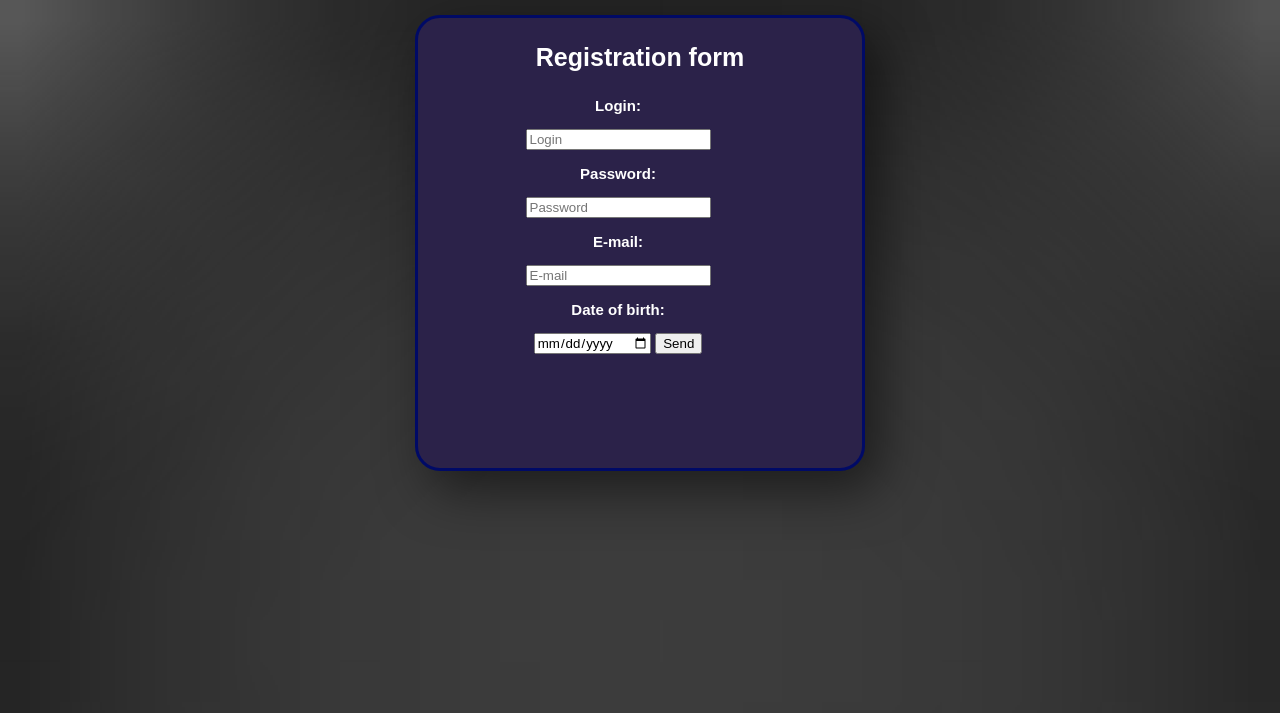
After one commit to DevXord/Ticket_System, a PHP site: page /regside.html in a window 1280 px wide. The commit adds this page. Shown: the top 713 px of the page. Run offline with PHP 8.4, Linux system fonts and the light colour scheme.

Commit message:
Update login side and register side

```diff
--- a/index.html
+++ b/index.html
@@ -17,7 +17,7 @@
                     <input type="text" name="login_data" placeholder="LOGIN" maxlength="14" required="required">
                     <input type="password"  name="password_data" placeholder="PASSWORD" maxlength="17" required="required">
                     <input type="submit" value="Login" name="login_button">
-                    <input type="button" value="Register" name="register_button">
+                    <a href="regside.html"> <input type="button" value="Register" name="register_button"></a>
 
                 </form>
             </div>
--- /dev/null
+++ b/regside.html
@@ -0,0 +1,30 @@
+<!DOCTYPE html>
+
+<html lang="pl">
+    <head>
+        <meta charset="UTF-8" />
+        <title>Register side</title>
+        <link rel="stylesheet" type="text/css" href="stylereg.css" />
+    </head>
+
+    <body>
+        <div id="contener">
+            <p>Registration form</p>
+
+            <div id="register_box">
+                <form action="#" method="get">
+                    <p>Login: </p> <input type="text" name="user_Login" placeholder="Login" maxlength="14" required="required">
+                    <p>Password: </p ><input type="password"  name="user_password" placeholder="Password" maxlength="17" required="required">
+                    <p>E-mail: </p> <input type="email" name="user_email" placeholder="E-mail" required="required">
+                    <p>Date of birth: </p> <input type="date" name="user_birth" required="required">
+
+                    <input type="submit" value="Send" name="register_button">
+
+                </form>
+            </div>
+
+        </div>
+
+    </body>
+
+</html>
--- /dev/null
+++ b/stylereg.css
@@ -0,0 +1,38 @@
+*{
+    font-family: sans-serif;
+
+}
+body{
+    width: 450px;
+    height: 450px;
+    background-image: url("images/tail.png");
+    background-repeat: no-repeat;
+    background-size: 100%;
+
+    margin-top:15px;
+    margin-left:auto;
+    margin-right:auto;
+
+}
+
+#contener{
+
+    color:white;
+    font-size: 25px;
+    height: 100%;
+    font-weight: bolder;
+    box-shadow: 15px 20px 50px rgba(0, 0, 0, 0.5);
+    text-align: center;
+    border:3px solid rgb(0, 10, 102);
+    background-color:rgb(43, 34, 73);
+    border-radius: 25px;
+
+}
+
+#register_box{
+
+    margin: 20px 100px;
+    height: 150px;
+    width: 200px;
+    font-size: 15px;
+}
```
Also changed, not shown: style.css (+17 -12 lines), README.md (added), images/tail.png (added).
